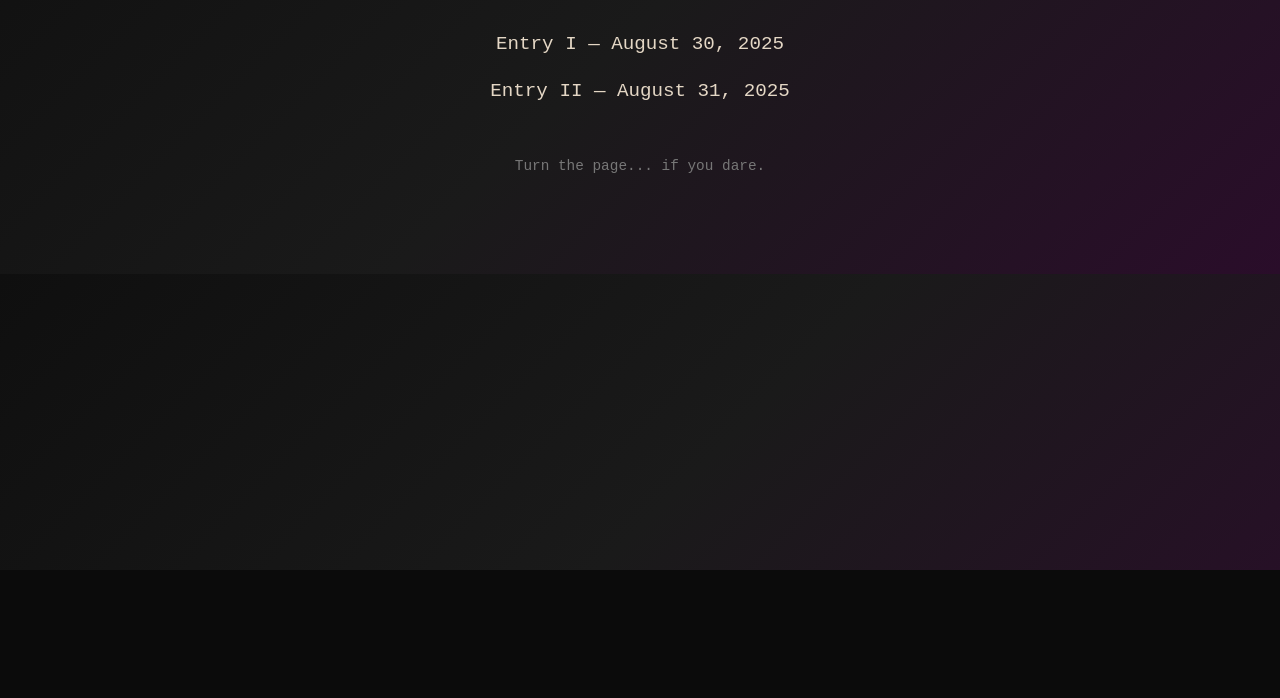
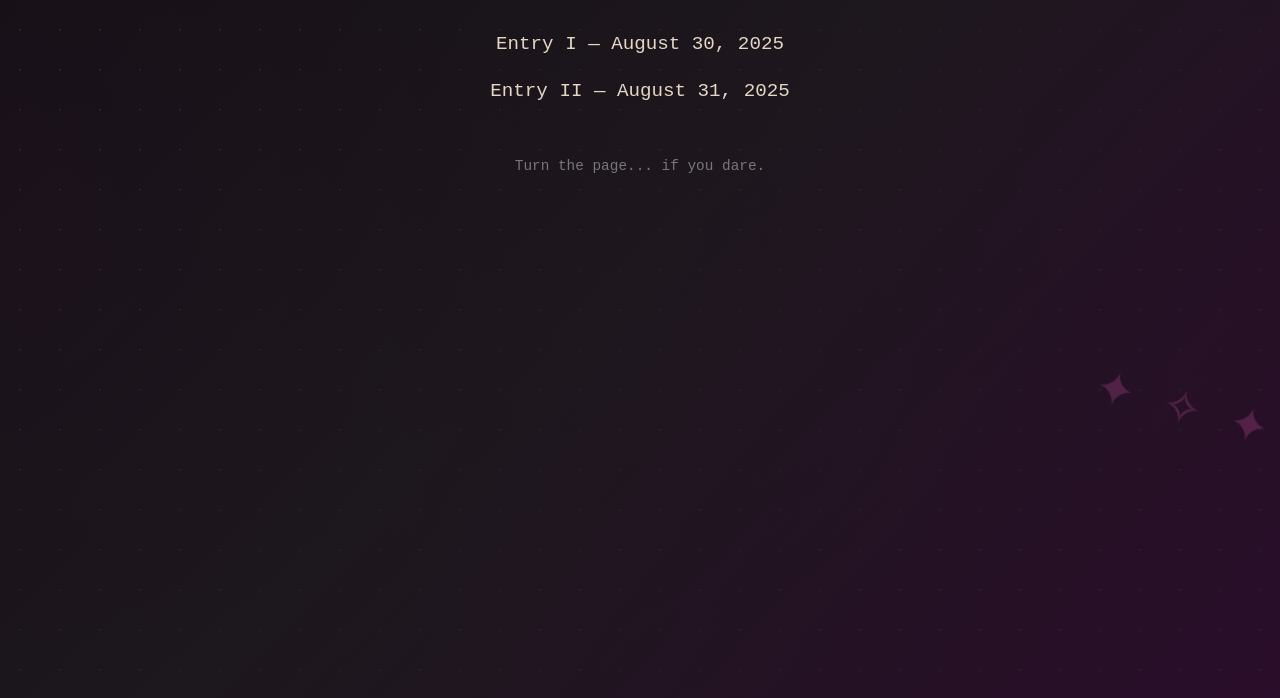
Before and after one commit to hauntedrabbits/blackveildiary, a plain HTML site: page index.html in a window 1280 px wide. Shown: the part 230-928 px from the top of the page. Before the commit the page ends 800 px from the top, so only its background shows below. Drawn offline with Linux system fonts and the light colour scheme.

Commit message:
Update style.css

```diff
--- a/style.css
+++ b/style.css
@@ -2,7 +2,7 @@
    Black Veil Diary - Index CSS
    =========================== */
 
-/* Reset default browser padding/margin */
+/* Reset */
 * {
   margin: 0;
   padding: 0;
@@ -11,11 +11,41 @@
 
 /* General page styling */
 body {
-  background: linear-gradient(135deg, #0f0f0f, #1a1a1a, #2a0d2a);
+  /* Layered background: gradient + side glow + texture */
+  background: radial-gradient(circle at left, #2a0d2a55, transparent 70%),
+              radial-gradient(circle at right, #2a0d2a55, transparent 70%),
+              linear-gradient(135deg, #0f0f0f, #1a1a1a, #2a0d2a);
+  background-image: radial-gradient(#222 1px, transparent 1px),
+                    radial-gradient(circle at left, #2a0d2a55, transparent 70%),
+                    radial-gradient(circle at right, #2a0d2a55, transparent 70%),
+                    linear-gradient(135deg, #0f0f0f, #1a1a1a, #2a0d2a);
+  background-size: 40px 40px, auto, auto, cover;
   color: #e4d7c5;
   font-family: "Courier New", monospace;
   line-height: 1.6;
   padding: 2rem;
+  position: relative;
+  min-height: 100vh;
+}
+
+/* Floating decorative symbols */
+body::before,
+body::after {
+  content: "✦ ✧ ✦";
+  position: fixed;
+  font-size: 3rem;
+  color: #ff66cc33;
+  pointer-events: none; /* ignore clicks */
+}
+body::before {
+  top: 20%;
+  left: 10px;
+  transform: rotate(-15deg);
+}
+body::after {
+  bottom: 15%;
+  right: 10px;
+  transform: rotate(15deg);
 }
 
 /* Container that centers everything */
```
